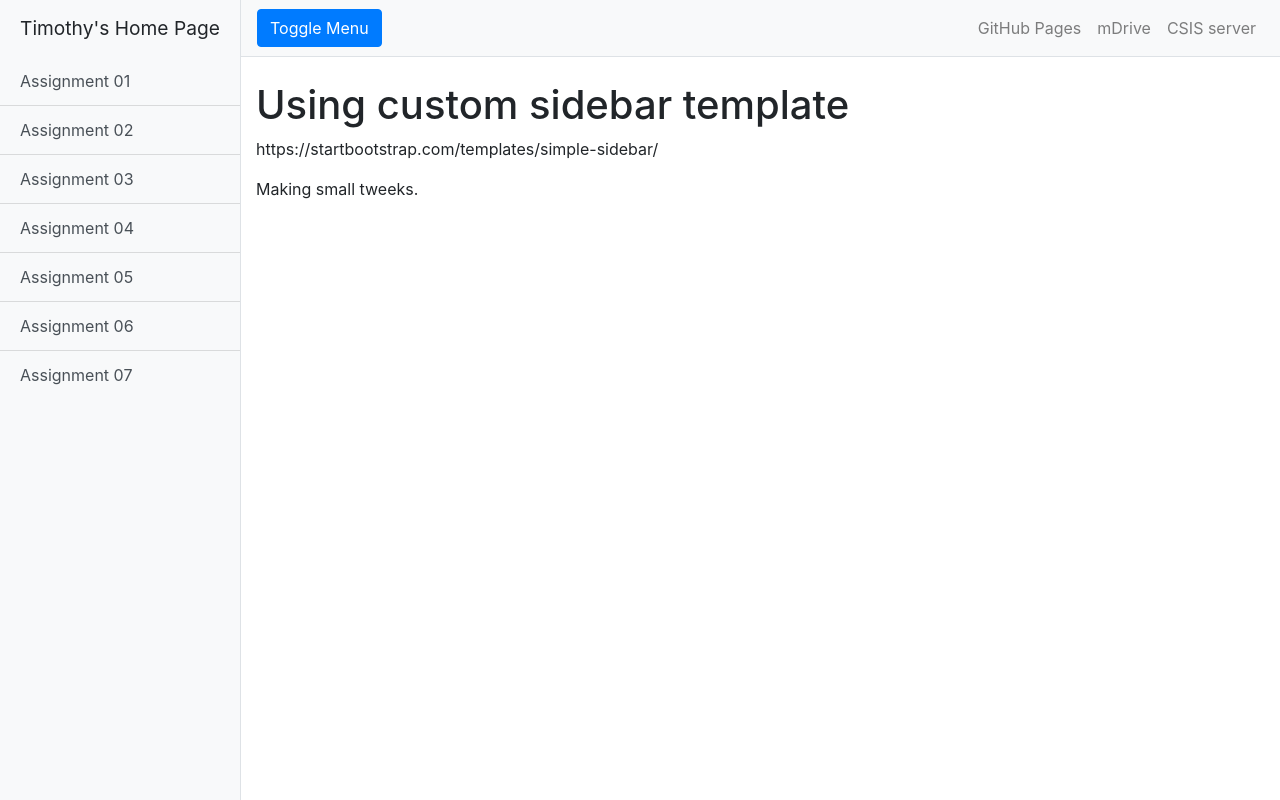
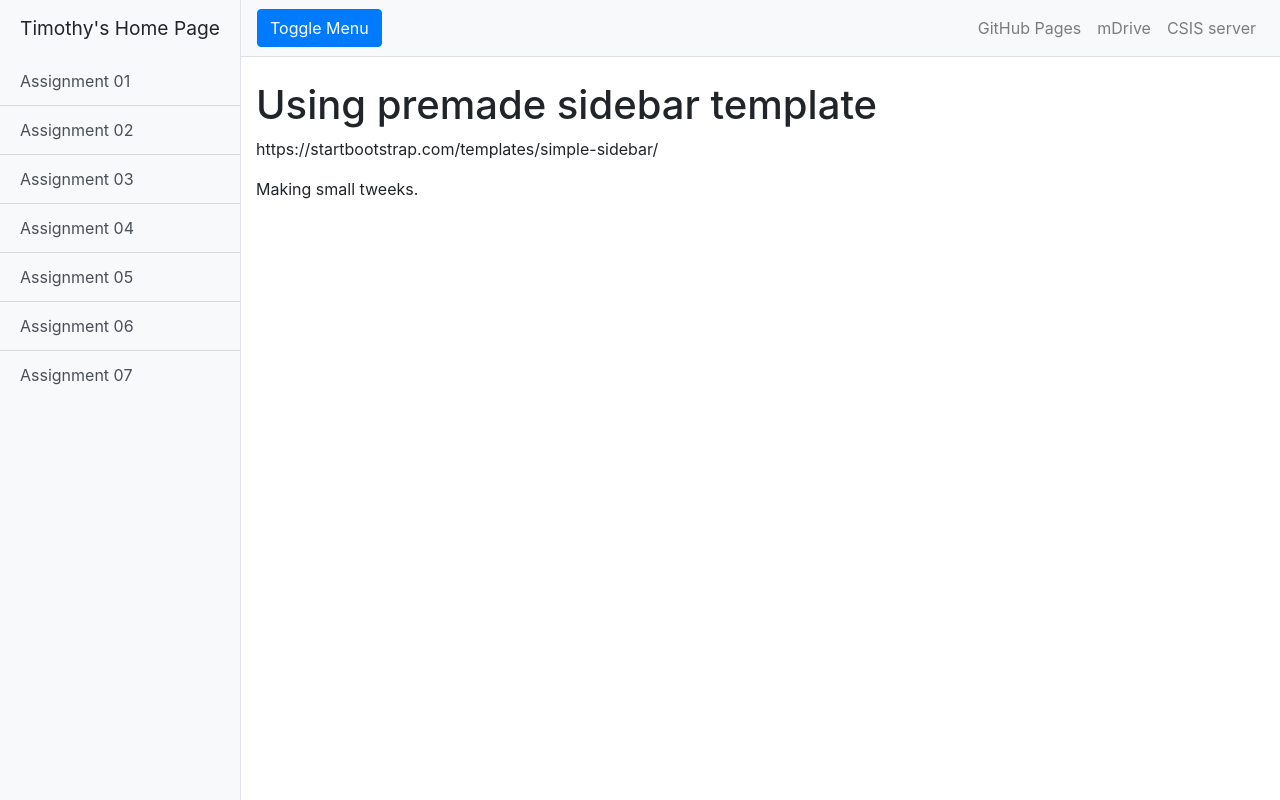
Before and after one commit to tsjohnson/tsjohnson.github.io, a website: page index.html in a window 1280 px wide. Drawn offline with Linux system fonts and the light colour scheme.

Commit message:
Update index.html

```diff
--- a/index.html
+++ b/index.html
@@ -65,7 +65,7 @@
       </nav>
 
       <div class="container-fluid">
-        <h1 class="mt-4">Using custom sidebar template</h1>
+        <h1 class="mt-4">Using premade sidebar template</h1>
         <p>https://startbootstrap.com/templates/simple-sidebar/</p>
         <p>Making small tweeks.</p>
       </div>
```
